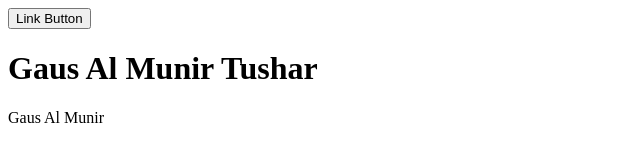
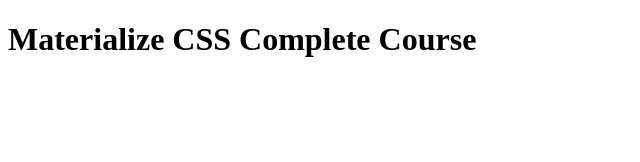
Before and after one commit to GausAlMunirTushar/Materialize_CSS_Complete_Course, a plain HTML site: page index.html in a window 1280 px wide. Shown: the whole page, without its empty margins (0-640 px from the left). Drawn offline with Linux system fonts and the light colour scheme.

Commit message:
metrialize css

```diff
--- a/index.html
+++ b/index.html
@@ -8,8 +8,6 @@
 
 </head>
 <body>
-    <button class="link-button client-section">Link Button</button>
-    <h1>Gaus Al Munir Tushar</h1>
-    <span>Gaus Al Munir</span>
+   <h1>Materialize CSS Complete Course</h1>
 </body>
 </html>
```
